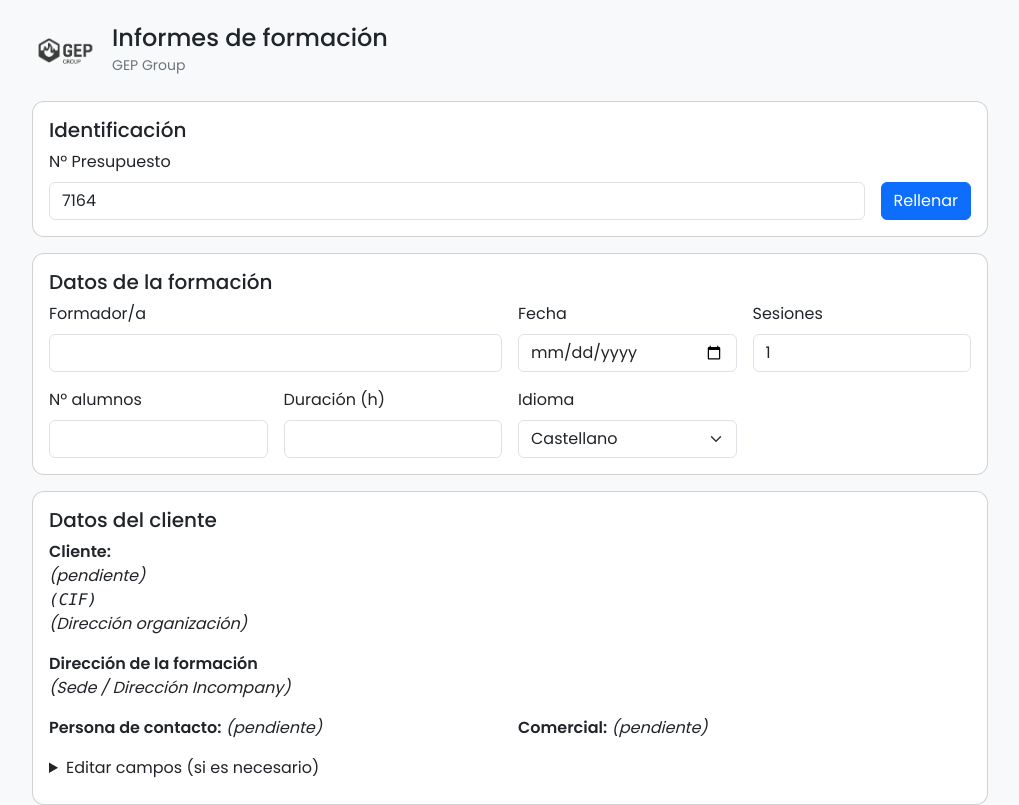
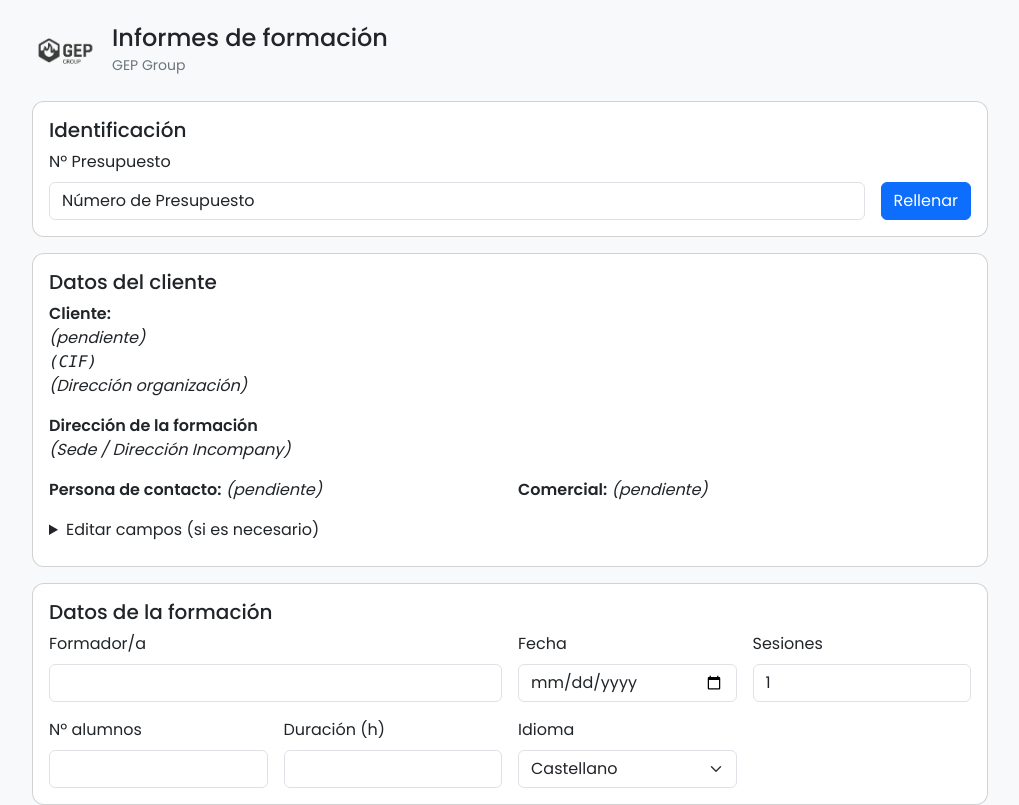
Before and after one commit to JulioGEP/gep-informes-formacion, a React (Vite) app: page / in a window 1280 px wide. Shown: the top 805 px of the page, without its empty margins (130-1149 px from the left). Built offline with nearby package versions, Linux system fonts and the light colour scheme; the HTML template or start-up script is replaced by a standard one.

Commit message:
Update Formulario.jsx

```diff
--- a/src/components/Formulario.jsx
+++ b/src/components/Formulario.jsx
@@ -7,7 +7,7 @@ const ORG_CIF = '6d39d015a33921753410c1bab0b067ca93b8cf2c'
 
 export default function Formulario({ onPreview, initial }){
   const [loading, setLoading] = useState(false)
-  const [dealId, setDealId] = useState('7164')
+  const [dealId, setDealId] = useState('Número de Presupuesto')
 
   const [formador, setFormador] = useState({ nombre:'' })
   const [datos, setDatos] = useState({
@@ -15,18 +15,14 @@ export default function Formulario({ onPreview, initial }){
     sede: '', cliente: '', cif: '', direccionOrg: '', contacto: '', owner: '',
     productos: [],
     idioma: 'ES',
-    escalas: { participacion: 8, compromiso: 8, superacion: 8 }, // 1–10
+    escalas: { participacion: 8, compromiso: 8, superacion: 8 },
     comentarios: { c11:'', c12:'', c13:'', c14:'', c15:'', c16:'', c17:'' },
-    // Formación seleccionada + contenidos auto
-    formacionKey: '',
-    formacionTitulo: '',
-    contenidoTeorica: [],
-    contenidoPractica: [],
-    extrasTeorica: '',
-    extrasPractica: ''
+    formacionKey: '', formacionTitulo: '',
+    contenidoTeorica: [], contenidoPractica: [],
+    extrasTeorica: '', extrasPractica: ''
   })
 
-  // Cargar initial state si venimos del borrador
+  // Si venimos del borrador, recuperamos datos
   useEffect(() => {
     if (initial) {
       setDealId(initial.dealId ?? dealId)
@@ -34,9 +30,8 @@ export default function Formulario({ onPreview, initial }){
       setDatos(prev => ({ ...prev, ...(initial.datos || {}) }))
     }
     // eslint-disable-next-line react-hooks/exhaustive-deps
-  }, [initial?.dealId])  // solo cuando cambia el payload de vuelta
+  }, [initial?.dealId])
 
-  // Opciones para el selector de formación
   const opcionesFormacion = Object.entries(plantillasMap).map(([key, val]) => ({
     key, titulo: val?.nombre || key, teorica: val?.parte_teorica || [], practica: val?.parte_practica || []
   }))
@@ -45,12 +40,8 @@ export default function Formulario({ onPreview, initial }){
     setLoading(true)
     try{
       const { data } = await axios.get('/.netlify/functions/getDeal', { params: { dealId } })
-      const d = data?.deal
-      const org = data?.organization
-      const person = data?.person
-      const owner = data?.owner
+      const d = data?.deal, org = data?.organization, person = data?.person, owner = data?.owner
       const productos = data?.productosFiltrados || []
-
       setDatos(prev=>({
         ...prev,
         sede: d?.[DEAL_DIR_INCOMPANY] || '',
@@ -64,9 +55,7 @@ export default function Formulario({ onPreview, initial }){
     }catch(e){
       console.error(e)
       alert('No se pudo cargar el presupuesto. Puedes continuar y rellenar a mano.')
-    }finally{
-      setLoading(false)
-    }
+    }finally{ setLoading(false) }
   }
 
   const onChangeFormacion = (e) => {
@@ -81,13 +70,28 @@ export default function Formulario({ onPreview, initial }){
     }))
   }
 
+  // Helpers para editar/eliminar puntos
+  const updatePoint = (tipo, idx, value) => {
+    setDatos(prev => {
+      const arr = [...prev[tipo]]
+      arr[idx] = value
+      return { ...prev, [tipo]: arr }
+    })
+  }
+  const removePoint = (tipo, idx) => {
+    setDatos(prev => {
+      const arr = prev[tipo].filter((_, i) => i !== idx)
+      return { ...prev, [tipo]: arr }
+    })
+  }
+  const addPoint = (tipo) => {
+    setDatos(prev => ({ ...prev, [tipo]: [...prev[tipo], ''] }))
+  }
+
   const handlePreview = async (e)=>{
     e.preventDefault()
-
-    // Parse extras (uno por línea)
     const extraT = datos.extrasTeorica.split('\n').map(s=>s.trim()).filter(Boolean)
     const extraP = datos.extrasPractica.split('\n').map(s=>s.trim()).filter(Boolean)
-
     const payload = {
       dealId,
       formador,
@@ -97,11 +101,9 @@ export default function Formulario({ onPreview, initial }){
         contenidoPractica: [...(datos.contenidoPractica||[]), ...extraP]
       }
     }
-
     try{
       const { data } = await axios.post('/.netlify/functions/generateReport', payload)
-      const borrador = data?.borrador || ''
-      onPreview({ ...payload, borrador })
+      onPreview({ ...payload, borrador: data?.borrador || '' })
     }catch(err){
       console.error(err)
       alert('Error generando borrador. Revisa consola.')
@@ -110,7 +112,6 @@ export default function Formulario({ onPreview, initial }){
 
   return (
     <form onSubmit={handlePreview} className="d-grid gap-3">
-
       {/* Identificación */}
       <div className="card card-soft">
         <div className="card-body">
@@ -129,52 +130,11 @@ export default function Formulario({ onPreview, initial }){
         </div>
       </div>
 
-      {/* Datos de la formación */}
-      <div className="card card-soft">
-        <div className="card-body">
-          <h5 className="card-title">Datos de la formación</h5>
-          <div className="row g-3">
-            <div className="col-md-6">
-              <label className="form-label">Formador/a</label>
-              <input className="form-control" value={formador.nombre}
-                     onChange={e=>setFormador({...formador, nombre: e.target.value})} required />
-            </div>
-            <div className="col-md-3">
-              <label className="form-label">Fecha</label>
-              <input type="date" className="form-control" value={datos.fecha}
-                     onChange={e=>setDatos({...datos, fecha: e.target.value})} required />
-            </div>
-            <div className="col-md-3">
-              <label className="form-label">Sesiones</label>
-              <input type="number" min="1" className="form-control" value={datos.sesiones}
-                     onChange={e=>setDatos({...datos, sesiones: Number(e.target.value)})} required />
-            </div>
-            <div className="col-md-3">
-              <label className="form-label">Nº alumnos</label>
-              <input type="number" className="form-control" value={datos.alumnos}
-                     onChange={e=>setDatos({...datos, alumnos: e.target.value})} required />
-            </div>
-            <div className="col-md-3">
-              <label className="form-label">Duración (h)</label>
-              <input type="number" step="0.5" className="form-control" value={datos.duracion}
-                     onChange={e=>setDatos({...datos, duracion: e.target.value})} required />
-            </div>
-            <div className="col-md-3">
-              <label className="form-label">Idioma</label>
-              <select className="form-select" value={datos.idioma} onChange={e=>setDatos({...datos, idioma: e.target.value})}>
-                <option value="ES">Castellano</option>
-                <option value="CA">Català</option>
-                <option value="EN">English</option>
-              </select>
-            </div>
-          </div>
-        </div>
-      </div>
-
-      {/* Datos del cliente (formato solicitado) */}
+      {/* 👉 Datos del cliente (AHORA ARRIBA) */}
       <div className="card card-soft">
         <div className="card-body">
           <h5 className="card-title">Datos del cliente</h5>
+
           <div className="mb-3">
             <div className="fw-semibold">Cliente:</div>
             <div>{datos.cliente || <em>(pendiente)</em>}</div>
@@ -228,7 +188,49 @@ export default function Formulario({ onPreview, initial }){
         </div>
       </div>
 
-      {/* Formación realizada */}
+      {/* Datos de la formación (AHORA DEBAJO) */}
+      <div className="card card-soft">
+        <div className="card-body">
+          <h5 className="card-title">Datos de la formación</h5>
+          <div className="row g-3">
+            <div className="col-md-6">
+              <label className="form-label">Formador/a</label>
+              <input className="form-control" value={formador.nombre}
+                     onChange={e=>setFormador({...formador, nombre: e.target.value})} required />
+            </div>
+            <div className="col-md-3">
+              <label className="form-label">Fecha</label>
+              <input type="date" className="form-control" value={datos.fecha}
+                     onChange={e=>setDatos({...datos, fecha: e.target.value})} required />
+            </div>
+            <div className="col-md-3">
+              <label className="form-label">Sesiones</label>
+              <input type="number" min="1" className="form-control" value={datos.sesiones}
+                     onChange={e=>setDatos({...datos, sesiones: Number(e.target.value)})} required />
+            </div>
+            <div className="col-md-3">
+              <label className="form-label">Nº alumnos</label>
+              <input type="number" className="form-control" value={datos.alumnos}
+                     onChange={e=>setDatos({...datos, alumnos: e.target.value})} required />
+            </div>
+            <div className="col-md-3">
+              <label className="form-label">Duración (h)</label>
+              <input type="number" step="0.5" className="form-control" value={datos.duracion}
+                     onChange={e=>setDatos({...datos, duracion: e.target.value})} required />
+            </div>
+            <div className="col-md-3">
+              <label className="form-label">Idioma</label>
+              <select className="form-select" value={datos.idioma} onChange={e=>setDatos({...datos, idioma: e.target.value})}>
+                <option value="ES">Castellano</option>
+                <option value="CA">Català</option>
+                <option value="EN">English</option>
+              </select>
+            </div>
+          </div>
+        </div>
+      </div>
+
+      {/* Formación realizada y CONTENIDO EDITABLE */}
       <div className="card card-soft">
         <div className="card-body">
           <h5 className="card-title">Formación realizada</h5>
@@ -248,24 +250,45 @@ export default function Formulario({ onPreview, initial }){
             </div>
           </div>
 
-          {/* Contenido de la formación (preview) */}
           {datos.formacionKey && (
             <div className="mt-3">
-              <h6 className="fw-semibold mb-1">Contenido de la formación</h6>
-              <div className="row g-3">
+              <h6 className="fw-semibold mb-2">Contenido de la formación</h6>
+
+              <div className="row g-4">
+                {/* Parte Teórica (editable) */}
                 <div className="col-md-6">
-                  <div className="fw-semibold">Parte Teórica</div>
-                  <ul className="mb-2">
-                    {(datos.contenidoTeorica || []).map((li, idx)=> <li key={idx}>{li}</li>)}
+                  <div className="d-flex justify-content-between align-items-center">
+                    <div className="fw-semibold">Parte Teórica</div>
+                    <button type="button" className="btn btn-sm btn-outline-primary" onClick={()=>addPoint('contenidoTeorica')}>Añadir punto</button>
+                  </div>
+                  <ul className="list-unstyled mt-2">
+                    {(datos.contenidoTeorica || []).map((li, idx)=> (
+                      <li key={`t-${idx}`} className="d-flex gap-2 align-items-center mb-2">
+                        <span>•</span>
+                        <input className="form-control" value={li} onChange={e=>updatePoint('contenidoTeorica', idx, e.target.value)} />
+                        <button type="button" className="btn btn-sm btn-outline-danger" onClick={()=>removePoint('contenidoTeorica', idx)}>×</button>
+                      </li>
+                    ))}
                   </ul>
                   <label className="form-label">Añadir puntos (uno por línea)</label>
                   <textarea className="form-control" value={datos.extrasTeorica}
                             onChange={e=>setDatos({...datos, extrasTeorica: e.target.value})} />
                 </div>
+
+                {/* Parte Práctica (editable) */}
                 <div className="col-md-6">
-                  <div className="fw-semibold">Parte Práctica</div>
-                  <ul className="mb-2">
-                    {(datos.contenidoPractica || []).map((li, idx)=> <li key={idx}>{li}</li>)}
+                  <div className="d-flex justify-content-between align-items-center">
+                    <div className="fw-semibold">Parte Práctica</div>
+                    <button type="button" className="btn btn-sm btn-outline-primary" onClick={()=>addPoint('contenidoPractica')}>Añadir punto</button>
+                  </div>
+                  <ul className="list-unstyled mt-2">
+                    {(datos.contenidoPractica || []).map((li, idx)=> (
+                      <li key={`p-${idx}`} className="d-flex gap-2 align-items-center mb-2">
+                        <span>•</span>
+                        <input className="form-control" value={li} onChange={e=>updatePoint('contenidoPractica', idx, e.target.value)} />
+                        <button type="button" className="btn btn-sm btn-outline-danger" onClick={()=>removePoint('contenidoPractica', idx)}>×</button>
+                      </li>
+                    ))}
                   </ul>
                   <label className="form-label">Añadir puntos (uno por línea)</label>
                   <textarea className="form-control" value={datos.extrasPractica}
@@ -277,7 +300,7 @@ export default function Formulario({ onPreview, initial }){
         </div>
       </div>
 
-      {/* Valoraciones 1–10 */}
+      {/* Valoraciones */}
       <div className="card card-soft">
         <div className="card-body">
           <h5 className="card-title">Valora la formación del 1 al 10</h5>
@@ -304,7 +327,7 @@ export default function Formulario({ onPreview, initial }){
         </div>
       </div>
 
-      {/* Comentarios renombrados */}
+      {/* Comentarios */}
       <div className="card card-soft">
         <div className="card-body">
           <h5 className="card-title">Comentarios del formador</h5>
@@ -339,7 +362,6 @@ export default function Formulario({ onPreview, initial }){
         </div>
       </div>
 
-      {/* Acciones */}
       <div className="d-flex gap-2">
         <button type="submit" className="btn btn-success" disabled={loading}>Generar borrador</button>
       </div>
```
